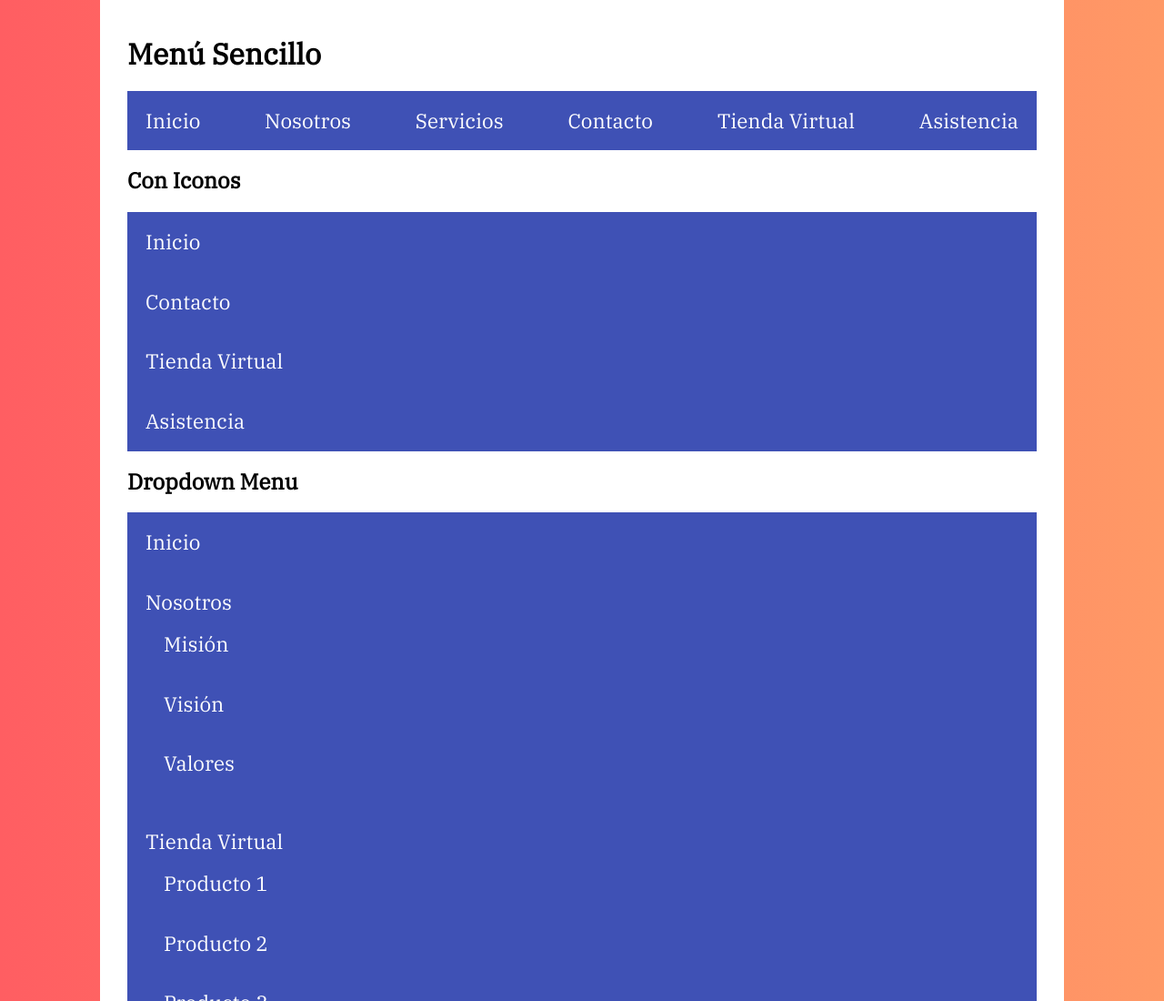
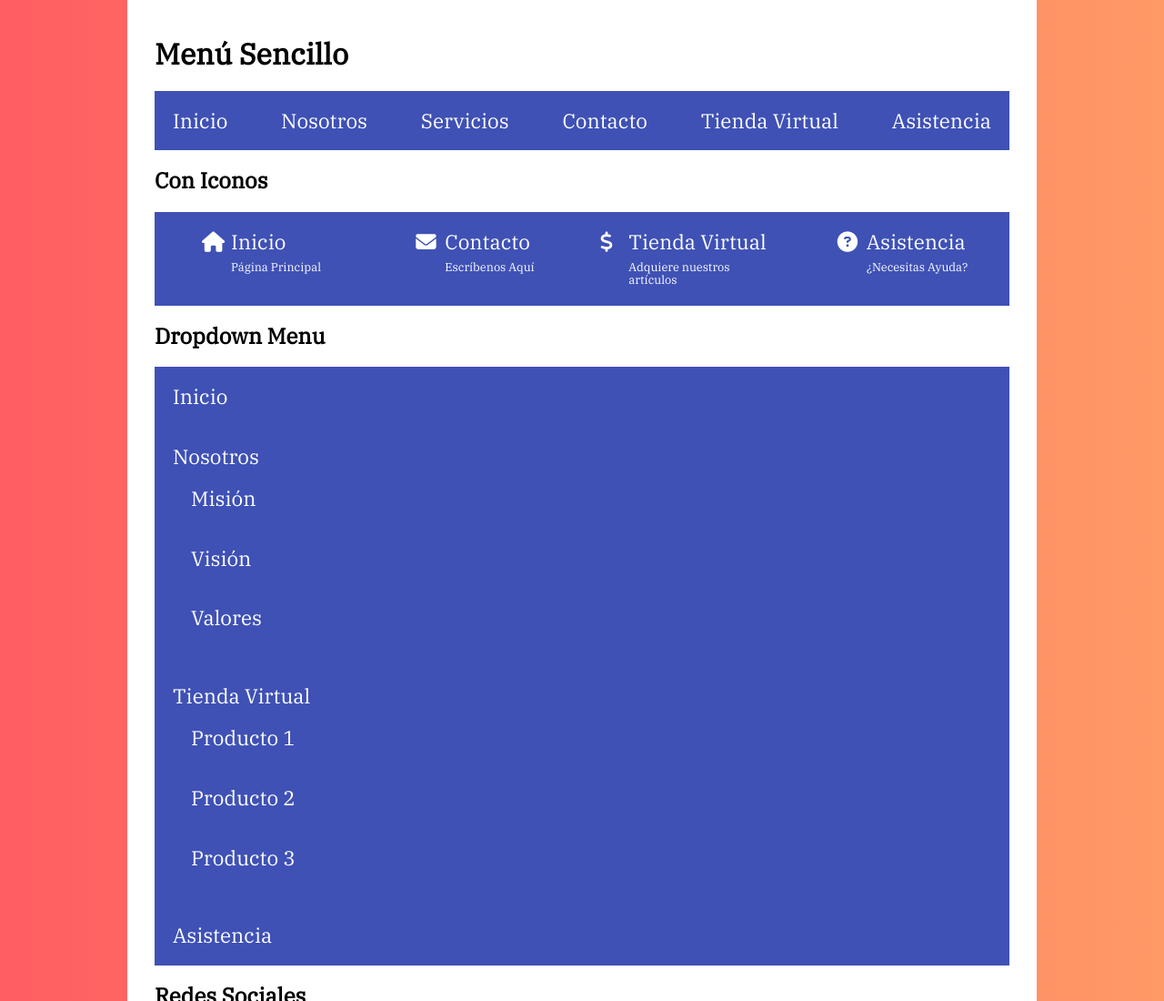
Before and after one commit to ZunoRick/CursoCSS_Grid_Flexbox, a plain HTML site: page menus-flexbox/inicio/index.html in a window 1280 px wide. Shown: the top 1100 px of the page at 91% size. Drawn offline with nearby package versions, Linux system fonts and the light colour scheme.

Commit message:
Creando menu con iconos

```diff
--- a/menus-flexbox/inicio/index.html
+++ b/menus-flexbox/inicio/index.html
@@ -9,6 +9,7 @@
     <link rel="stylesheet" href="https://necolas.github.io/normalize.css/8.0.0/normalize.css">
     <link href="https://fonts.googleapis.com/css?family=IBM+Plex+Serif" rel="stylesheet">
     <link rel="stylesheet" href="style.css">
+    <script src="https://kit.fontawesome.com/1558260f21.js" crossorigin="anonymous"></script>
 </head>
 
 <body>
@@ -26,12 +27,55 @@
         </nav>
 
         <h2>Con Iconos</h2>
-        <nav clas="iconos">
+        <nav class="iconos">
             <ul>
-                <li><a href="#">Inicio</a></li>
-                <li><a href="#">Contacto</a></li>
-                <li><a href="#">Tienda Virtual</a></li>
-                <li><a href="#">Asistencia</a></li>
+                <li>
+                    <a href="#">
+                        <div class="icono">
+                            <i class="fas fa-home"></i>
+                        </div>
+                        <div class="texto">
+                            Inicio
+                            <span>Página Principal</span>
+                        </div>
+                    </a>
+                </li>
+
+                <li>
+                    <a href="#">
+                        <div class="icono">
+                            <i class="fas fa-envelope"></i>
+                        </div>
+                        <div class="texto">
+                            Contacto
+                            <span>Escríbenos Aquí</span>
+                        </div>
+                    </a>
+                </li>
+
+                <li>
+                    <a href="#">
+                        <div class="icono">
+                            <i class="fas fa-dollar-sign"></i>
+                        </div>
+                        <div class="texto">
+                            Tienda Virtual
+                            <span>Adquiere nuestros artículos</span>
+                        </div>
+                    </a>
+                </li>
+
+                <li>
+                    <a href="#">
+                        <div class="icono">
+                            <i class="fas fa-question-circle"></i>
+                        </div>
+                        <div class="texto">
+                            Asistencia
+                            <span>¿Necesitas Ayuda?</span>
+                        </div>
+                    </a>
+                </li>
             </ul>
         </nav>
 
--- a/menus-flexbox/inicio/style.css
+++ b/menus-flexbox/inicio/style.css
@@ -1,3 +1,7 @@
+*{
+    box-sizing: border-box;
+}
+
 body {
     box-sizing: border-box;
     margin:0;
@@ -56,3 +60,38 @@ nav ul a {
         margin-bottom: 0;
     }
 }
+
+/** Iconos **/
+.iconos ul li a{
+    display: flex;
+    justify-content: center;
+}
+
+.iconos .icono{
+    flex: 0 1 2rem;
+}
+
+.iconos .texto span{
+    font-size: 0.8rem;
+    display: block;
+    margin-top: 0.5rem;
+}
+
+
+@media (min-width: 480px) {
+    .iconos ul{
+        display: flex;
+        flex-wrap: wrap;
+    }
+
+    /* Los cuatro li toman el mismo tamaño*/
+    .iconos ul li{
+        flex: 0 1 50%;
+    }
+}
+
+@media (min-width: 768px) {
+    .iconos ul li{
+        flex: 1;
+    }
+}
```
